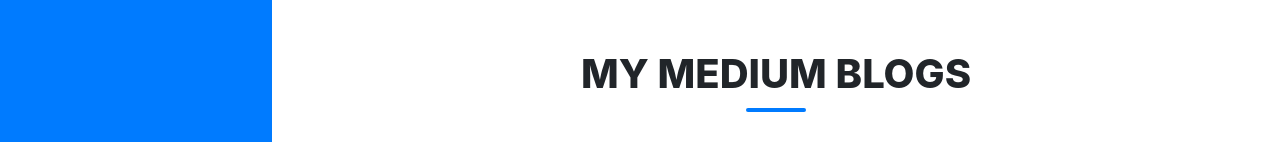
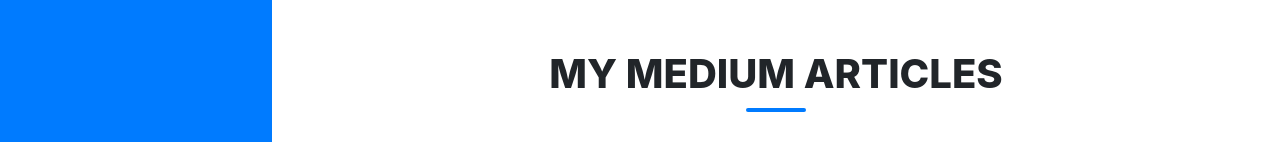
Before and after one commit to Mercytopsy/ob-portfolio, a website with bundled scripts: page blogs.html in a window 1280 px wide. Shown: the top 142 px of the page. Built offline with nearby package versions, Linux system fonts and the light colour scheme; a web font is replaced by a local one.

Commit message:
update with medium posts

```diff
--- a/blogs.html
+++ b/blogs.html
@@ -133,7 +133,7 @@
 
 
     <section class="blog-section">
-        <h1>My Medium Blogs</h1>
+        <h1>My Medium Articles</h1>
         <div class="blog-divider"></div>
     </section>
 
```
